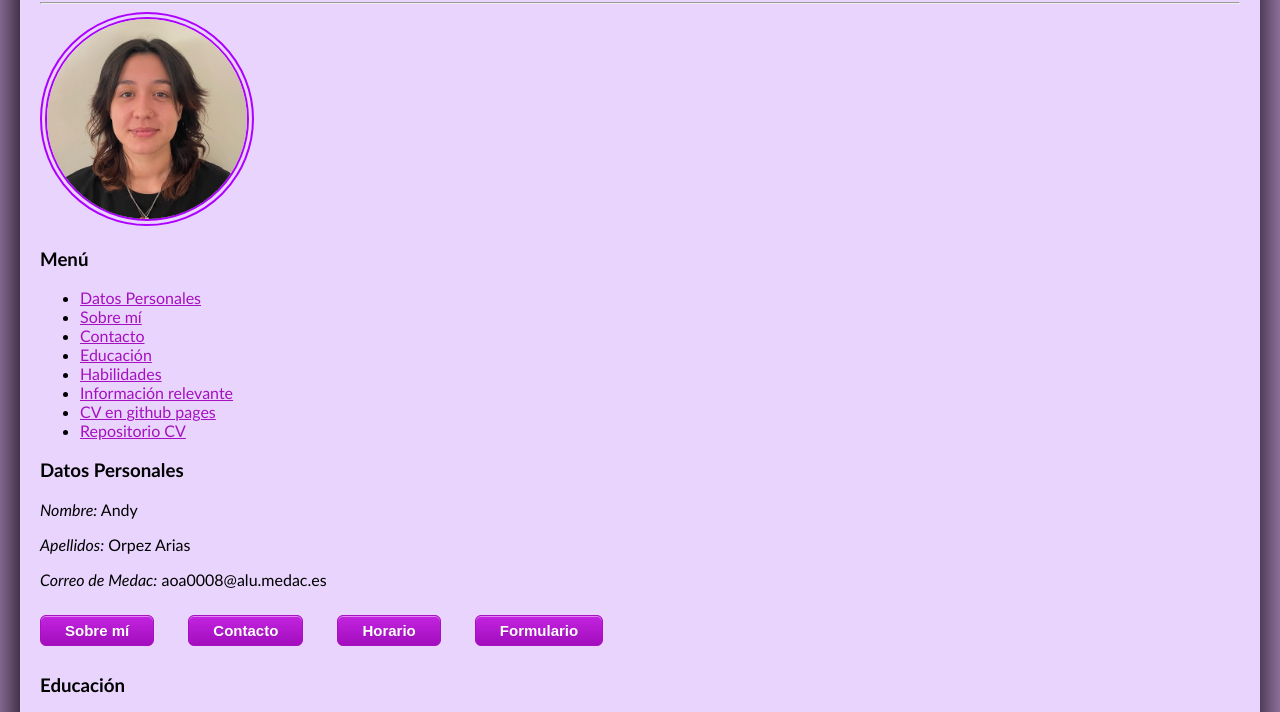
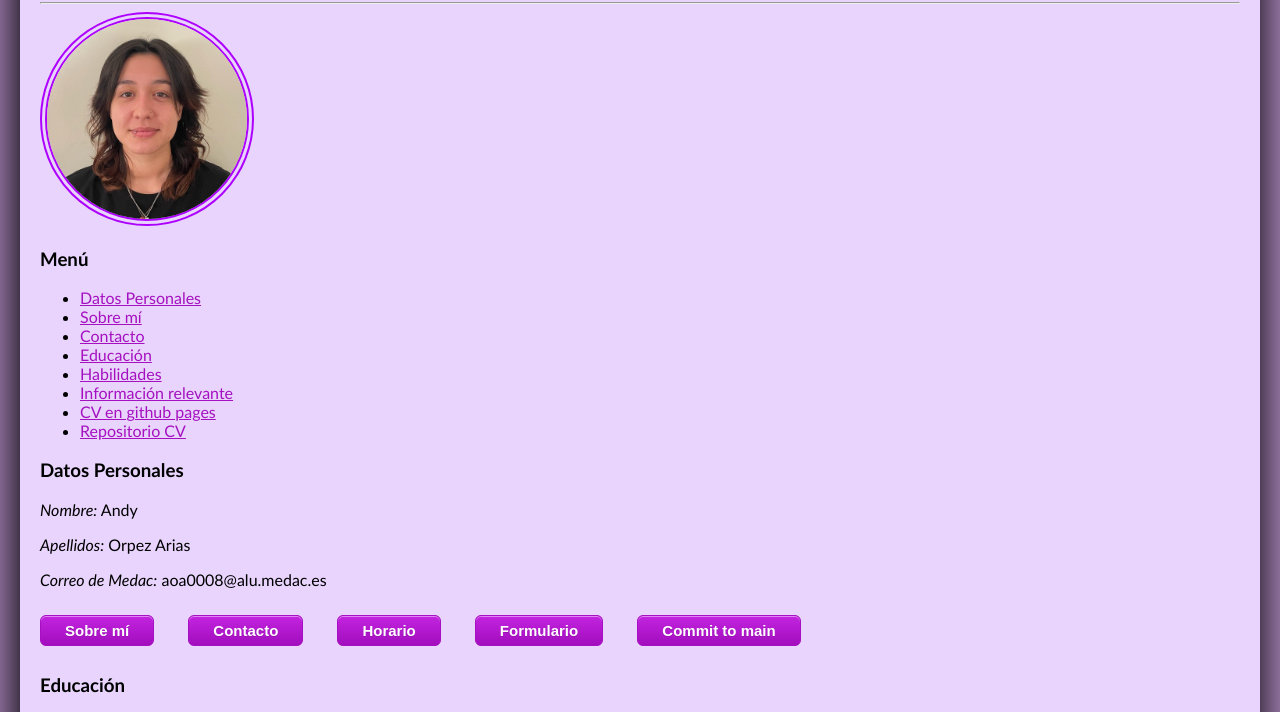
Before and after one commit to Andy-medac/LLMM, a plain HTML site: page OrpezAndrea_LLMM/index.html in a window 1280 px wide. Shown: the part 80-792 px from the top of the page. Drawn offline with Linux system fonts and the light colour scheme.

Commit message:
CV Final

```diff
--- a/OrpezAndrea_LLMM/index.html
+++ b/OrpezAndrea_LLMM/index.html
@@ -38,6 +38,7 @@
                 <a href="contacto.html" target="_self"><button class="boton">Contacto</button></a>
                 <a href="horario.html" target="_self"><button class="boton2">Horario</button></a>
                 <a href="formulario.html" target="_self"><button class="boton">Formulario</button></a>
+                <a href="pdf github/Proceso commit en Github.pdf" target="_self"><button class="boton1">Commit to main</button></a>
 
             </div>
 
```
Also changed, not shown: 1 other file.
